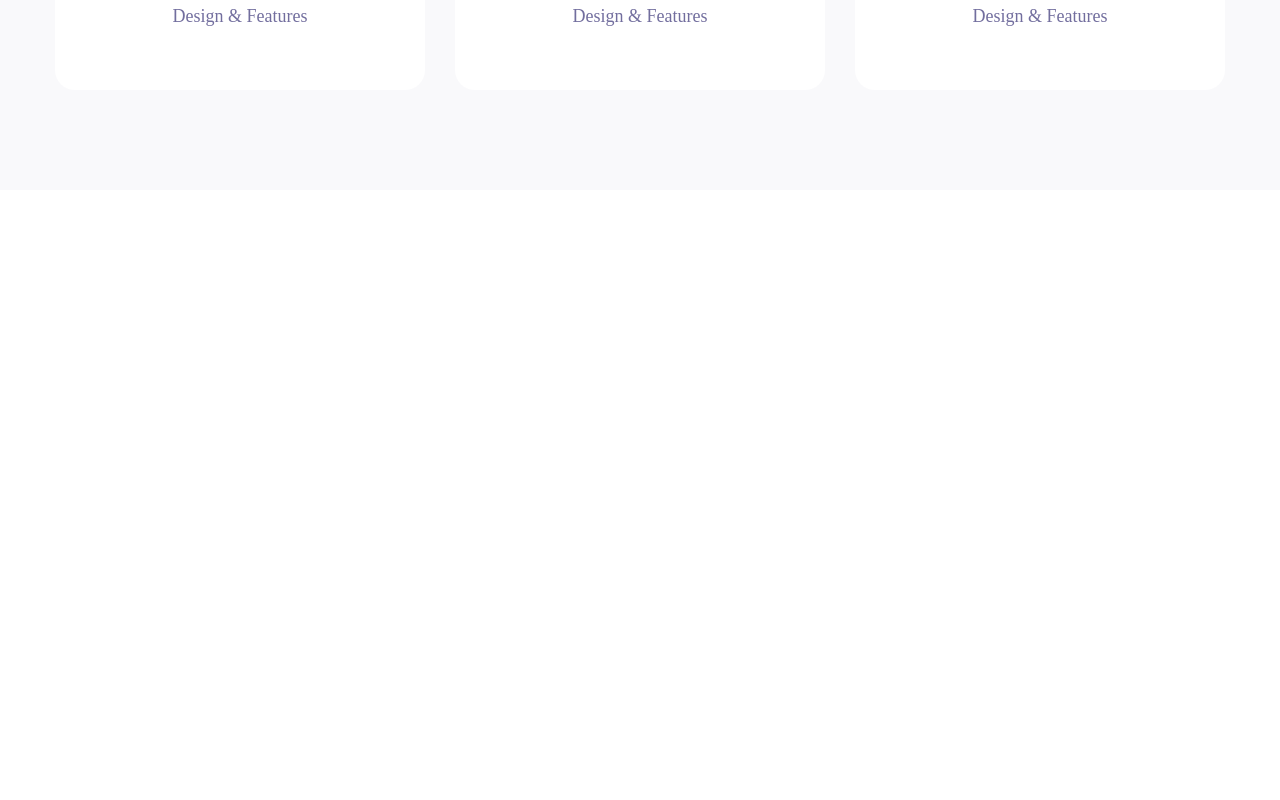
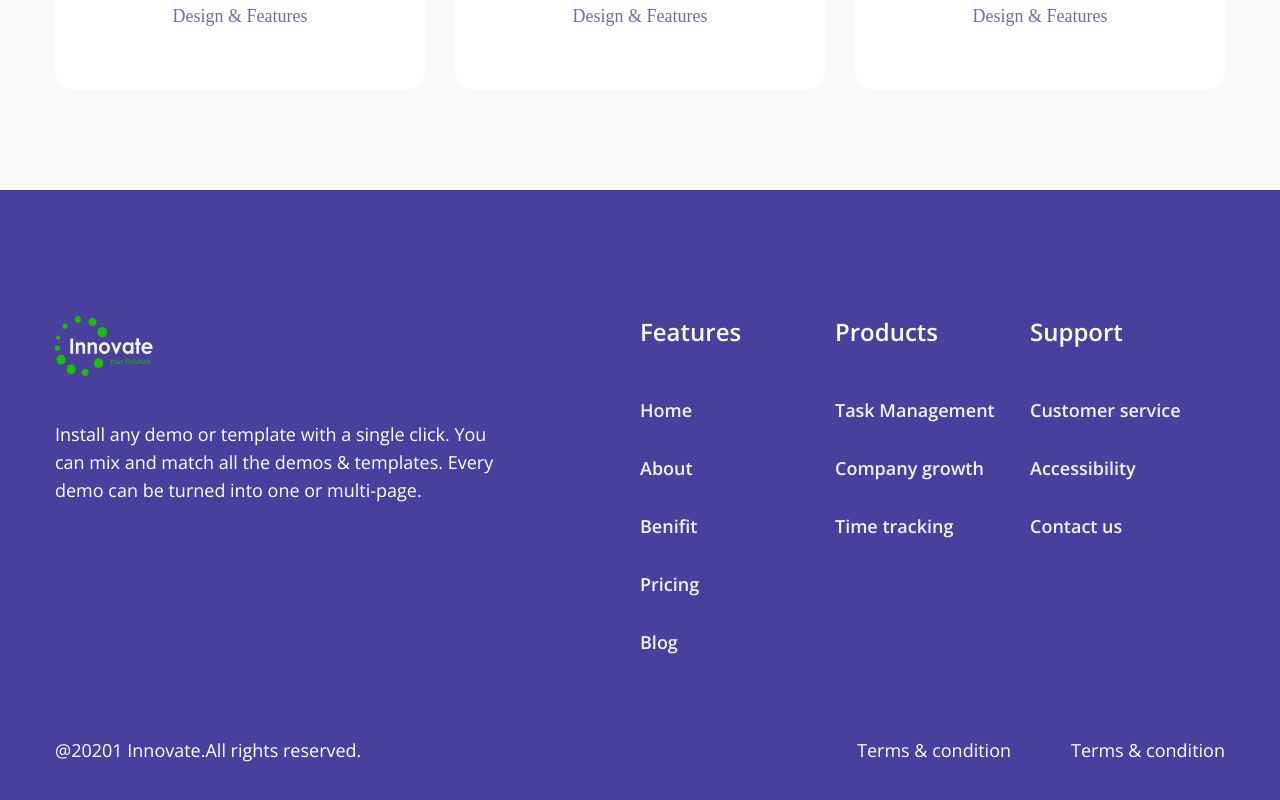
Before and after one commit to sajibkhandev/EsMern_2403_Inovate, a React (Vite) app: page / in a window 1280 px wide. Shown: the part 3996-4796 px from the top of the page. Before the commit the page ends 4186 px from the top, so only its background shows below. Built offline with nearby package versions, Linux system fonts and the light colour scheme; a web font is replaced by a local one.

Commit message:
add footer paart

```diff
--- a/src/App.jsx
+++ b/src/App.jsx
@@ -5,6 +5,7 @@ import Service from './layouts/Service'
 import Feature from './layouts/Feature'
 import CardLayout from './layouts/CardLayout'
 import ChoosePlan from './layouts/ChoosePlan'
+import Footer from './layouts/Footer'
 
 
 
@@ -18,6 +19,7 @@ const App = () => {
     <Feature/>
     <CardLayout/>
     <ChoosePlan/>
+    <Footer/>
 
     </>
   )
--- /dev/null
+++ b/src/layouts/Footer.jsx
@@ -0,0 +1,70 @@
+import React from 'react'
+import Container from '../components/Container'
+import Flex from '../components/Flex'
+import Image from '../components/Image'
+import FooterLogo from '../assets/logo.png'
+import List from '../components/List'
+
+const Footer = () => {
+  return (
+    <footer className='pt-[126px] pb-20 bg-[#48409C]'>
+        <Container>
+           <Flex>
+                    <div className='w-3/6'>
+                    <Image src={FooterLogo}/>
+                    <p className='text-white text-lg font-open font-normal w-[449px] pt-11'>Install any demo or template with a single click. You can mix and match all the demos & templates. Every demo can be turned into one or multi-page.</p>
+
+                    </div>
+                    <div className='w-1/6'>
+                     <strong className='text-[#FEFEFE] text-2xl font-open font-semibold '>Features</strong>
+                        <ul className='flex flex-col gap-y-[30px] mt-12'>
+                            <List text="Home"/>
+                            <List text="About"/>
+                            <List text="Benifit"/>
+                            <List text="Pricing"/>
+                            <List text="Blog"/>
+                        </ul>
+
+
+                    </div>
+                    <div className='w-1/6'>
+                     <strong className='text-[#FEFEFE] text-2xl font-open font-semibold '>Products</strong>
+                        <ul className='flex flex-col gap-y-[30px] mt-12'>
+                            <List text="Task Management"/>
+                            <List text="Company growth"/>
+                            <List text="Time tracking"/>
+
+                        </ul>
+
+
+
+
+
+                    </div>
+                    <div className='w-1/6'>
+                     <strong className='text-[#FEFEFE] text-2xl font-open font-semibold '>Support</strong>
+                        <ul className='flex flex-col gap-y-[30px] mt-12'>
+                            <List text="Customer service"/>
+                            <List text="Accessibility"/>
+                            <List text="Contact us"/>
+                        </ul>
+
+                    </div>
+
+           </Flex>
+
+
+           <Flex className='justify-between  text-white pt-20'>
+               <p className='text-lg text-[#FEFEFE] font-normal font-open'>@20201 Innovate.All rights reserved.</p>
+            <Flex className='gap-x-[60px]'>
+                <p className='text-lg text-[#FEFEFE] font-normal font-open'>Terms & condition</p>
+                <p className='text-lg text-[#FEFEFE] font-normal font-open'>Terms & condition</p>
+            </Flex>
+           </Flex>
+
+        </Container>
+    </footer>
+  )
+}
+
+export default Footer
```
